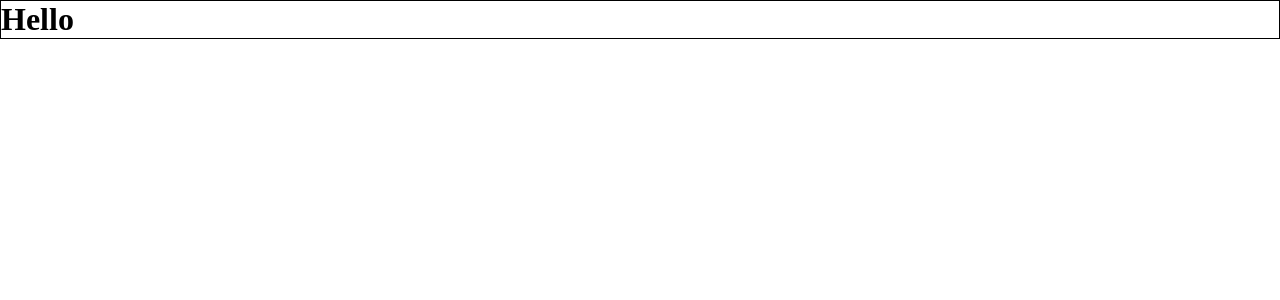
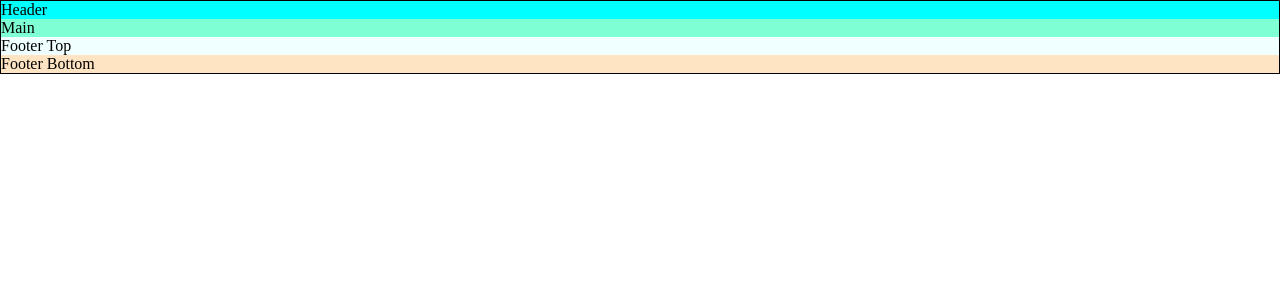
Before and after one commit to LucaCavatassi/vite-comics, a Vue app: page / in a window 1280 px wide. Shown: the top 300 px of the page. Built offline with nearby package versions, Linux system fonts and the light colour scheme.

Commit message:
feat: blocks

```diff
--- a/src/App.vue
+++ b/src/App.vue
@@ -1,5 +1,18 @@
 <script>
+  import AppHeader from "./components/AppHeader.vue";
+  import AppMain from "./components/AppMain.vue";
+  import AppFooterTop from "./components/AppFooterTop.vue";
+  import AppFooterBottom from "./components/AppFooterBottom.vue";
+
+
   export default {
+    components: {
+      AppHeader,
+      AppMain,
+      AppFooterTop,
+      AppFooterBottom,
+    },
+
     data() {
       return {
 
@@ -10,7 +23,10 @@
 
 <template>
   <div class="wrapper">
-    <h1>Hello</h1>
+    <AppHeader />
+    <AppMain />
+    <AppFooterTop />
+    <AppFooterBottom />
   </div>
 </template>
 
--- a/src/components/AppFooterBottom.vue
+++ b/src/components/AppFooterBottom.vue
@@ -9,8 +9,14 @@
 </script>
 
 <template>
-
+    <div>
+        <span>Footer Bottom</span>
+    </div>
 </template>
 
 <style scoped lang="scss">
+    div {
+        // debug
+        background-color: bisque;
+    }
 </style>
--- a/src/components/AppFooterTop.vue
+++ b/src/components/AppFooterTop.vue
@@ -9,8 +9,14 @@
 </script>
 
 <template>
-
+    <div>
+        <span>Footer Top</span>
+    </div>
 </template>
 
 <style scoped lang="scss">
+    div {
+        // debug
+        background-color: azure;
+    }
 </style>
--- a/src/components/AppHeader.vue
+++ b/src/components/AppHeader.vue
@@ -9,8 +9,14 @@
 </script>
 
 <template>
-
+    <div>
+        <span>Header</span>
+    </div>
 </template>
 
 <style scoped lang="scss">
+    div {
+        // debug
+        background-color: aqua;
+    }
 </style>
--- a/src/components/AppMain.vue
+++ b/src/components/AppMain.vue
@@ -9,8 +9,14 @@
 </script>
 
 <template>
-
+    <div>
+        <span>Main</span>
+    </div>
 </template>
 
 <style scoped lang="scss">
+    div {
+        // debug
+        background-color: aquamarine;
+    }
 </style>
--- a/src/style/general.scss
+++ b/src/style/general.scss
@@ -7,6 +7,8 @@
 .wrapper {
     max-width: 1500px;
     margin: 0 auto;
+    display: flex;
+    flex-direction: column;
 
     // debug
     border: 1px solid black;
```
